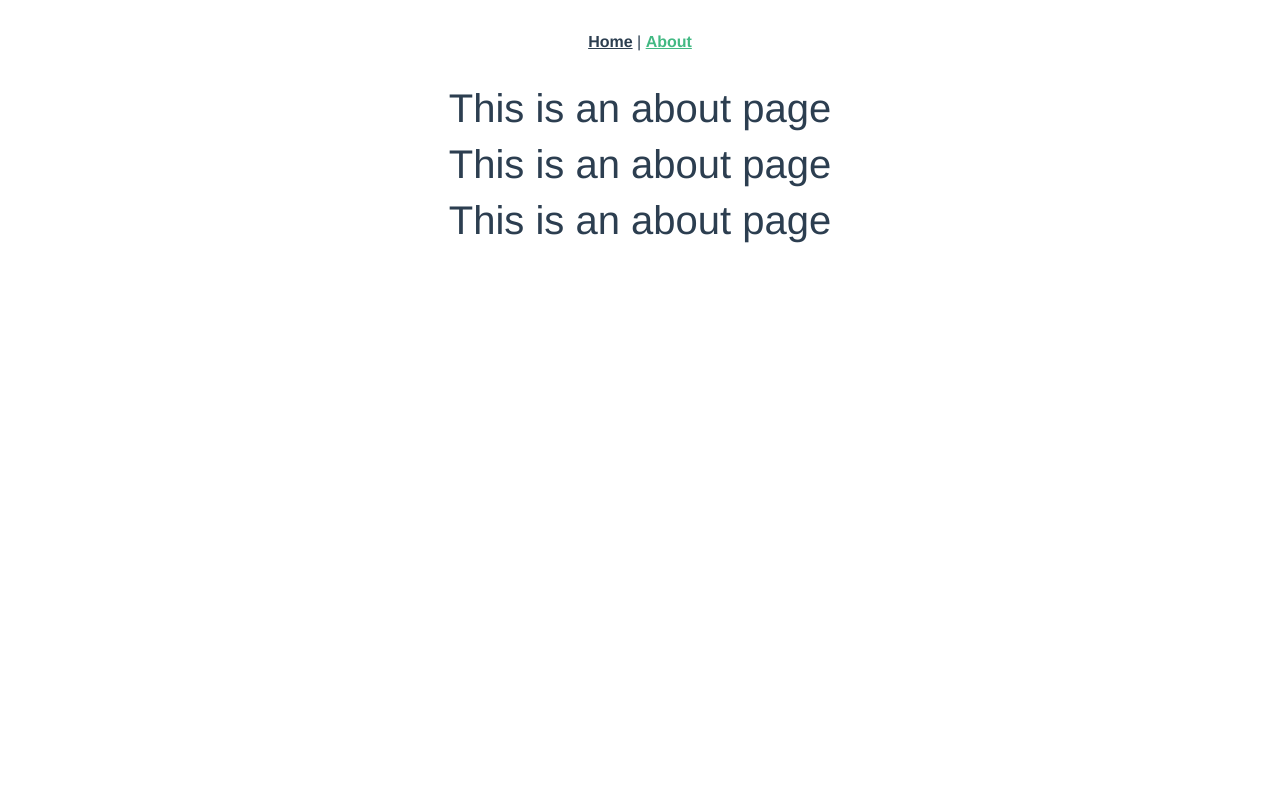
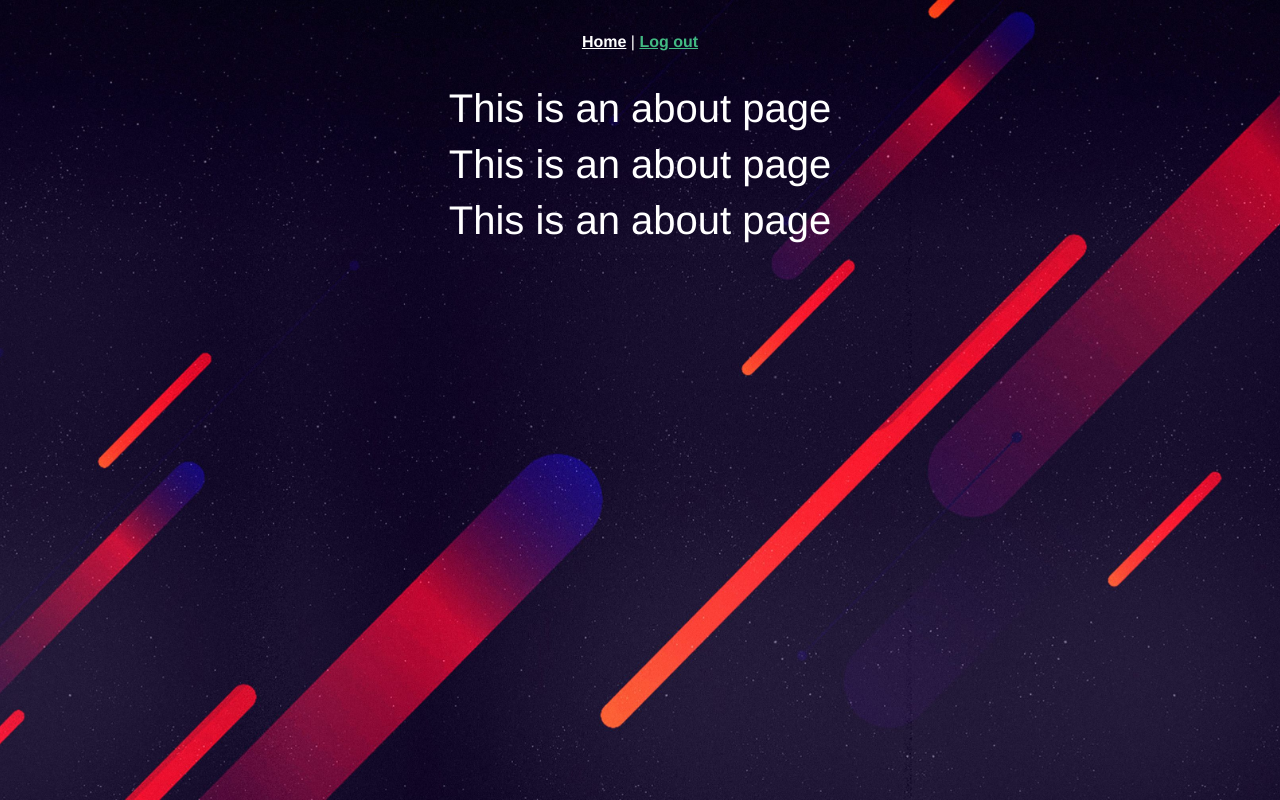
Before and after one commit to MarkSrmg/front_quiz_project, a Vue app: page /#/about in a window 1280 px wide. Built offline with nearby package versions, Linux system fonts and the light colour scheme.

Commit message:
Taustapilt olemas

```diff
--- a/src/App.vue
+++ b/src/App.vue
@@ -1,8 +1,8 @@
 <template>
-  <div id="app" :style="{'background-image':'/assets/bg_image.jpg'}">
+  <div id="app">
     <nav>
       <router-link to="/">Home</router-link> |
-      <router-link to="/about">About</router-link>
+      <router-link to="/about">Log out</router-link>
     </nav>
     <router-view/>
   </div>
@@ -14,17 +14,23 @@
   -webkit-font-smoothing: antialiased;
   -moz-osx-font-smoothing: grayscale;
   text-align: center;
-  color: #2c3e50;
+  color: #ffffff;
 }
 
-
+body {
+  background: url('../src/assets/bg_image.jpg') no-repeat center center fixed;
+  -webkit-background-size: cover;
+  -moz-background-size: cover;
+  background-size: cover;
+  -o-background-size: cover;
+}
 nav {
   padding: 30px;
 }
 
 nav a {
   font-weight: bold;
-  color: #2c3e50;
+  color: #ffffff;
 }
 
 nav a.router-link-exact-active {
--- a/src/router/index.js
+++ b/src/router/index.js
@@ -1,10 +1,16 @@
 import Vue from 'vue'
 import VueRouter from 'vue-router'
 import HomeView from '../views/HomeView.vue'
+import AddQuiz from "@/views/AddQuiz.vue";
 
 Vue.use(VueRouter)
 
 const routes = [
+  {
+    path: '/quiz',
+    name: 'addQuiz',
+    component: AddQuiz
+  },
   {
     path: '/',
     name: 'home',
--- a/src/views/AddQuiz.vue
+++ b/src/views/AddQuiz.vue
@@ -1,7 +1,18 @@
 <template>
 <div>
+<div class=""
 
+  <button type="button" class="btn btn-primary">Primary</button>
+  <button type="button" class="btn btn-secondary">Secondary</button>
+  <button type="button" class="btn btn-success">Success</button>
+  <button type="button" class="btn btn-danger">Danger</button>
+  <button type="button" class="btn btn-warning">Warning</button>
+  <button type="button" class="btn btn-info">Info</button>
+  <button type="button" class="btn btn-light">Light</button>
+  <button type="button" class="btn btn-dark">Dark</button>
 
+  <button type="button" class="btn btn-link">Link</button>
+TEKST TEKST
 
 
 </div>
--- a/src/views/HomeView.vue
+++ b/src/views/HomeView.vue
@@ -1,5 +1,5 @@
 <template>
-  <div class="home">
+  <div class="home" >
     <img alt="Vue logo" src="../assets/logo.png">
     <HelloWorld msg="Welcome to Your Vue.js App"/>
   </div>
```
